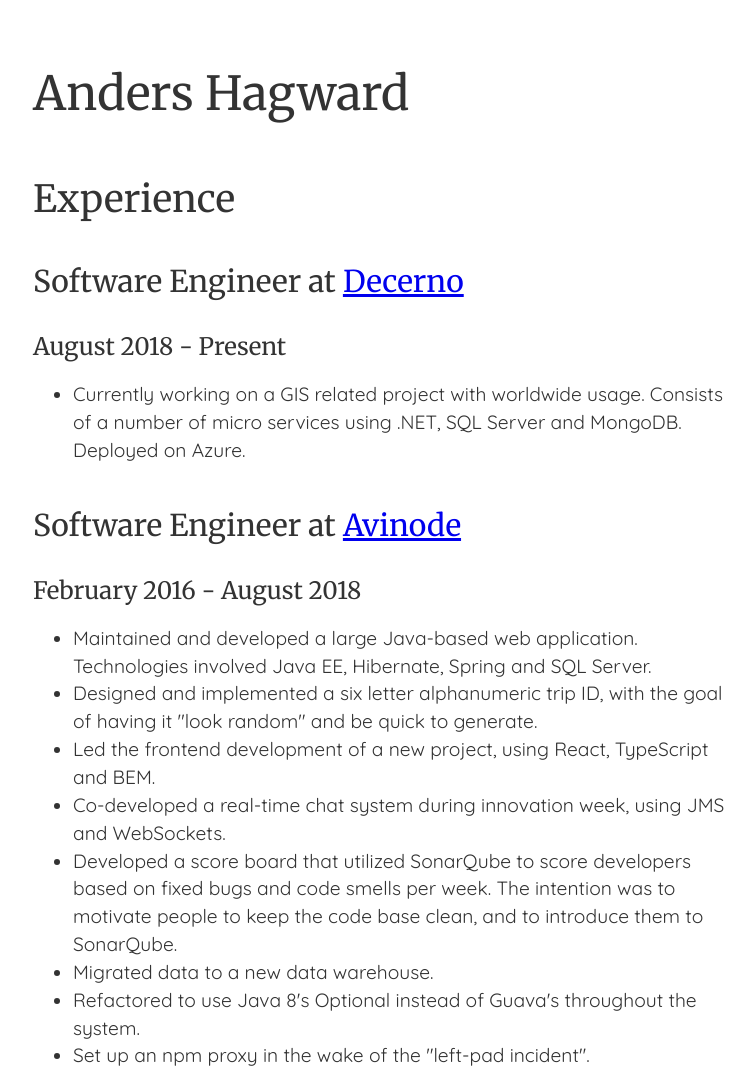
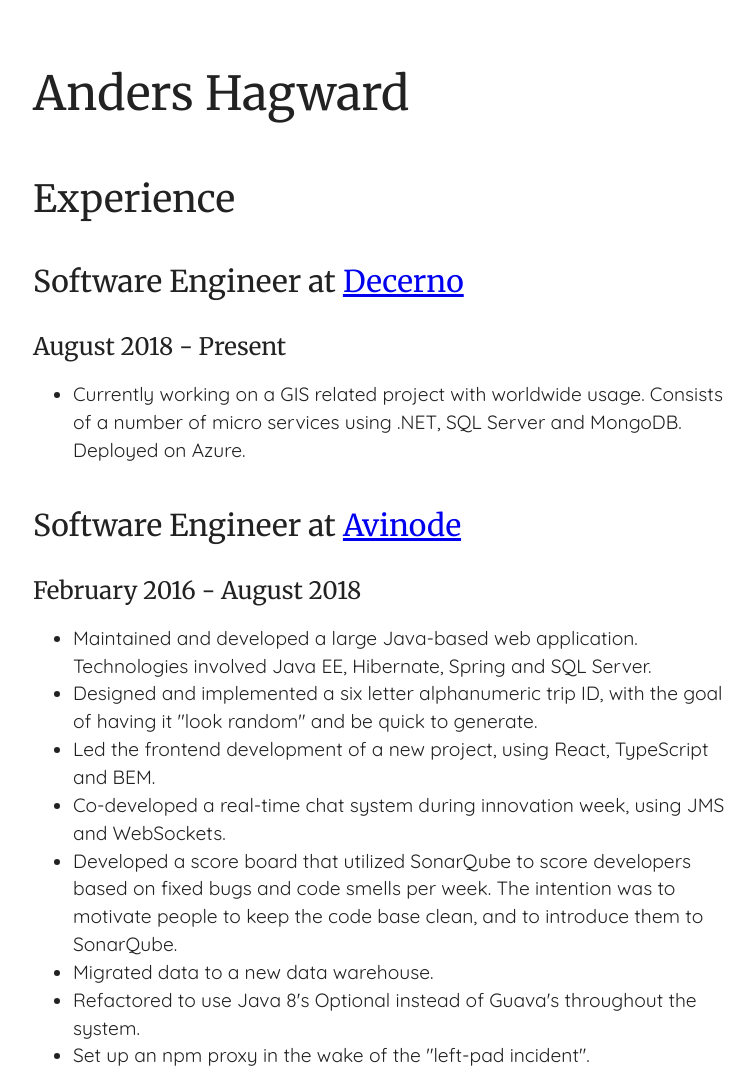
Before and after one commit to hagward/hagward.github.io, a plain HTML site: page cv/index.html in a window 1280 px wide. Shown: the top 1073 px of the page, without its empty margins (255-1008 px from the left). Drawn offline with Linux system fonts and the light colour scheme.

Commit message:
Update text color

```diff
--- a/cv/index.html
+++ b/cv/index.html
@@ -11,7 +11,7 @@
     <title>Anders Hagward</title>
     <style>
       body {
-        color: #333;
+        color: #222;
         font: 1.2rem "Quicksand", sans-serif;
         line-height: 1.45;
         padding: 1.2rem;
```
Also changed, not shown: index.html (+1 -0 lines).
